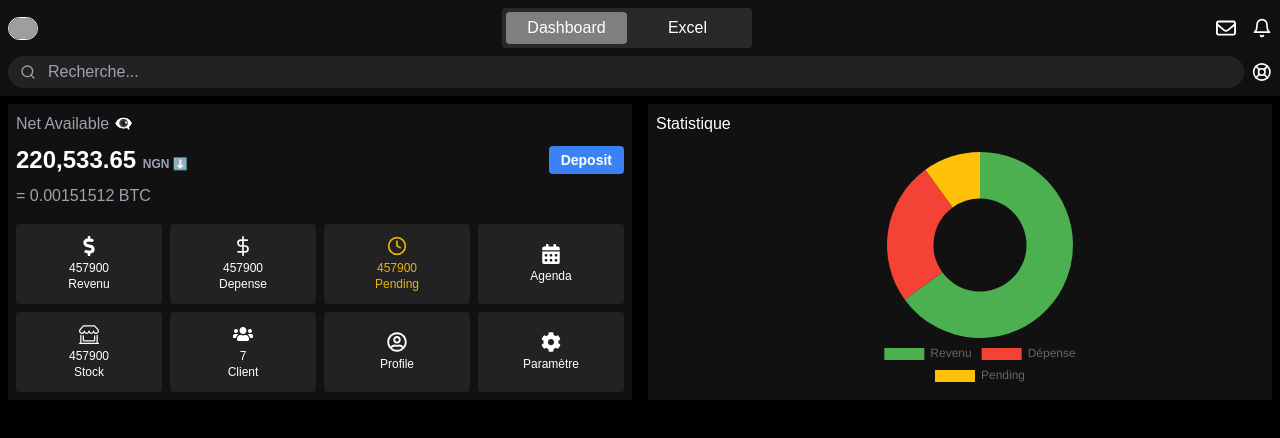
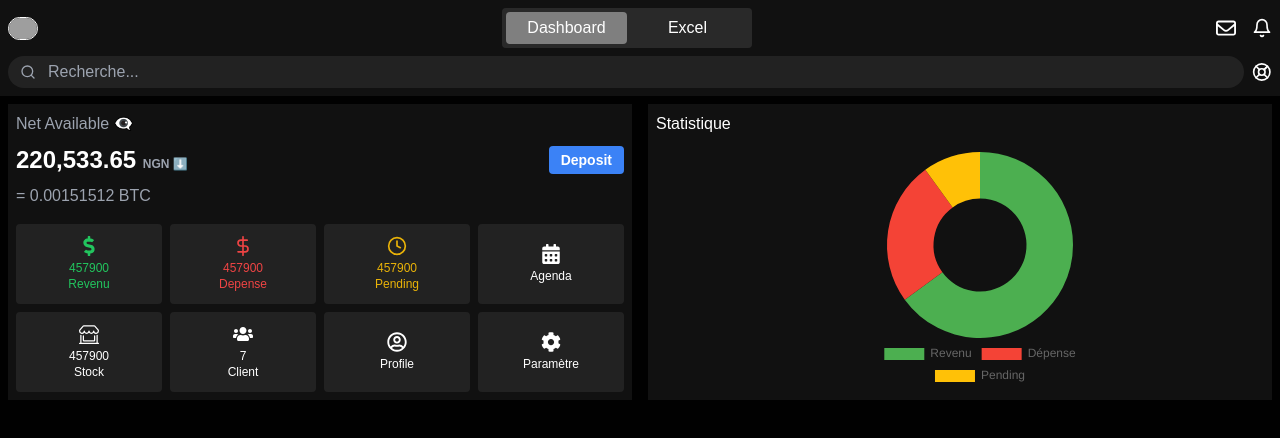
Before and after one commit to MorlonDev261/mga-follow-up, a Next.js app: page / in a window 1280 px wide. Shown: the top 438 px of the page. Built offline with nearby package versions, Linux system fonts and the light colour scheme; grey boxes are pictures that could not be loaded.

Commit message:
Update index.tsx

```diff
--- a/src/app/_components/ShortcutList/index.tsx
+++ b/src/app/_components/ShortcutList/index.tsx
@@ -22,8 +22,8 @@ const ShortcutList = () => {
         <div
           key={shortcut.label}
           className={clsx(
-            "flex h-20 flex-col items-center justify-center rounded bg-[#222] p-2 transition-colors duration-300 text-white",
-            shortcut.color !== undefined && shortcut.color // Ajoute la couleur en hover dynamiquement
+            "flex h-20 flex-col items-center justify-center rounded bg-[#222] p-2 transition-colors duration-300",
+            shortcut.color !== undefined ? shortcut.color : "text-white" // Ajoute la couleur en hover dynamiquement
           )}
         >
           <span className="mb-1 text-xl">{shortcut.icon}</span>
```
